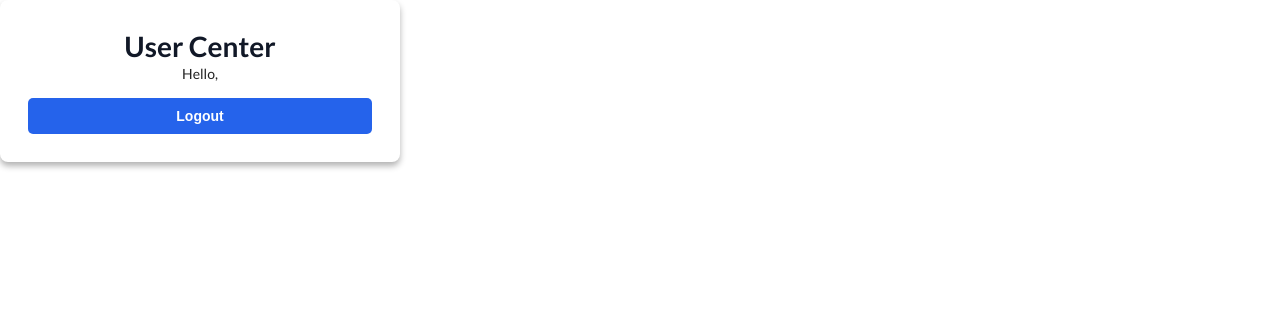
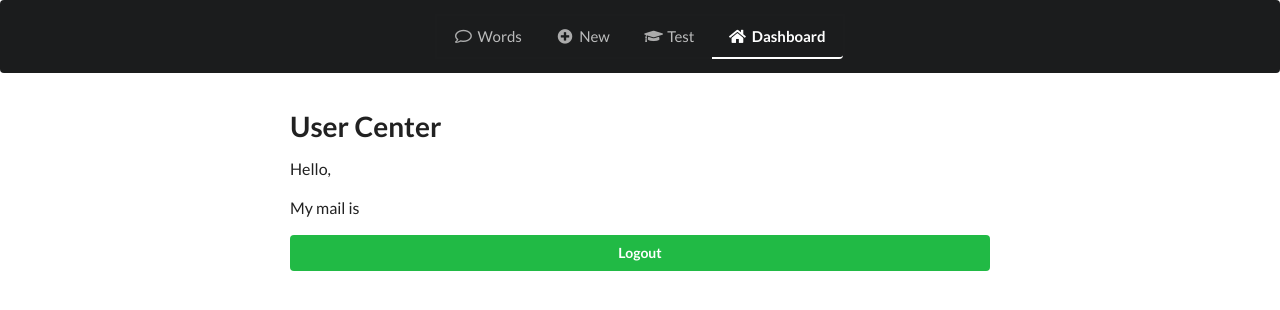
Before and after one commit to trandaine/RESTful-APIs, a Vue app in the folder front-end/: page /dashboard in a window 1280 px wide. Shown: the top 310 px of the page. Built offline with nearby package versions, Linux system fonts and the light colour scheme; no server answers; the HTML template or start-up script is replaced by a standard one.

Commit message:
Nav,Dash,Css

```diff
--- a/front-end/src/App.vue
+++ b/front-end/src/App.vue
@@ -48,32 +48,24 @@ button.ui.button {
   margin-top: 15px;
   display: block;
 }
-body123 {
-  margin: 0;
-  padding: 0;
-  font-family: 'Open Sans', sans-serif;
-  background-color: #60a5fa; /* blue-400 */
-  display: flex;
-  justify-content: center;
-  align-items: center;
-  height: 100vh;
-}
 
-/* Container for the form */
-.container {
+/* Content-box for the form */
+.content-box {
   display: flex;
   justify-content: center;
   align-items: center;
   width: 100%;
   height: 100%;
+  font-family: 'Open Sans', sans-serif;
+  background-color: #101d14;
 }
 
 /* Form Box */
 .form-box {
-  background-color: #fff;
+  background-color: #ffffff;
   padding: 2rem;
   border-radius: 8px;
-  box-shadow: 0 4px 6px rgba(0, 0, 0, 0.3);
+  box-shadow: 0 4px 6px rgba(0, 0, 0, 0.623);
   max-width: 400px;
   width: 100%;
   text-align: center;
@@ -83,7 +75,7 @@ body123 {
 .form-header h1 {
   font-size: 2rem;
   font-weight: bold;
-  color: #111827; /* gray-900 */
+  color: #111827;
   margin-bottom: 1rem;
 }
 
@@ -97,38 +89,36 @@ body123 {
   display: block;
   font-size: 0.9rem;
   margin-bottom: 0.5rem;
-  color: #374151; /* gray-700 */
-  font-weight: bold; /* Makes labels bold */
+  color: #374151;
+  font-weight: bold;
 }
 
 .form-group input {
   width: 100%;
   padding: 0.5rem;
-  border: 1px solid #d1d5db; /* gray-300 */
+  border: 1px solid #d1d5db;
   border-radius: 5px;
   font-size: 1rem;
-  color: #374151; /* gray-700 */
+  color: #374151;
   outline: none;
   box-sizing: border-box;
 }
 
 .form-group input:focus {
-  border-color: #2563eb; /* primary-600 */
-  box-shadow: 0 0 3px rgba(37, 99, 235, 0.5);
+  border-color: #21BA45;
+  box-shadow: 0 0 3px rgba(37, 235, 63, 0.5);
 }
 
-/* Error Message */
 .error-message {
   font-size: 0.9rem;
-  color: #ef4444; /* red-400 */
+  color: #ef4444;
   margin-bottom: 1rem;
 }
 
-/* Button */
 button {
   width: 100%;
   padding: 0.7rem;
-  background-color: #2563eb; /* blue-600 */
+  background-color: #4aff8f;
   color: #fff;
   font-size: 1rem;
   font-weight: 600;
@@ -139,18 +129,17 @@ button {
 }
 
 button:hover {
-  background-color: #1e3a8a; /* dark blue */
+  background-color: #21BA45;
 }
 
-/* Login Link */
 .login-link {
   margin-top: 1rem;
   font-size: 0.9rem;
-  color: #6b7280; /* gray-500 */
+  color: #6b7280;
 }
 
 .login-link a {
-  color: #2563eb; /* blue-600 */
+  color: #2563eb;
   text-decoration: none;
 }
 
@@ -158,64 +147,3 @@ button:hover {
   text-decoration: underline;
 }
 </style>
-
-
-<!-- <template>
-  <div id="app">
-    <div class="ui inverted segment navbar">
-      <div class="ui center aligned container">
-        <div class="ui large secondary inverted pointing menu compact">
-          <router-link to="/words" exact class="item">
-            <i class="comment outline icon"></i> Words
-          </router-link>
-          <router-link to="/words/new" class="item">
-            <i class="plus circle icon"></i> New
-          </router-link>
-          <router-link to="/test" class="item">
-            <i class="graduation cap icon"></i> Test
-          </router-link>
-        </div>
-      </div>
-    </div>
-
-    <div class="ui text container">
-      <div class="ui one column grid">
-        <div class="column">
-          <router-view />
-        </div>
-      </div>
-    </div>
-  </div>
-</template>
-
-<script>
-export default {
-  name: 'app'
-};
-</script>
-
-<style>
-#app > div.navbar {
-  margin-bottom: 1.5em;
-}
-.myFlash {
-  width: 250px;
-  margin: 10px;
-  position: absolute;
-  top: 50;
-  right: 0;
-}
-input {
-  width: 300px;
-}
-div.label {
-  width: 120px;
-}
-div.input {
-  margin-bottom: 10px;
-}
-button.ui.button {
-  margin-top: 15px;
-  display: block;
-}
-</style> -->
--- a/front-end/src/components/Dashboard.vue
+++ b/front-end/src/components/Dashboard.vue
@@ -1,17 +1,28 @@
 <template>
-  <div class="form-box">
-    <div class="form-header">
-      <h1>User Center</h1>
+  <div id="app">
+    <Navbar />
+    <div class="ui text container">
+    <div class="ui one column grid">
+    <div class="column">
+    <h1>User Center</h1>
+    <p>Hello, {{ user.name }}</p>
+    <p>My mail is {{ user.name }}</p>
+    <button class="positive ui button" @click="logout" >Logout</button>
     </div>
-    <p>Hello, {{ user.name }}</p>
-    <button @click="logout">Logout</button>
+    </div>
+    </div>
   </div>
 </template>
 
 <script>
 import { api } from '../helpers/helper.js';
+import Navbar from '../components/Navbar.vue';
 
 export default {
+  name: 'dashboard',
+  components: {
+    Navbar
+  },
   data() {
     return {
       user: {}
@@ -42,116 +53,3 @@ export default {
   }
 };
 </script>
-
-<!-- <style>
-/* General styles */
-body {
-  margin: 0;
-  padding: 0;
-  font-family: 'Open Sans', sans-serif;
-  background-color: #60a5fa; /* blue-400 */
-  display: flex;
-  justify-content: center;
-  align-items: center;
-  height: 100vh;
-}
-
-/* Container for the form */
-.container {
-  display: flex;
-  justify-content: center;
-  align-items: center;
-  width: 100%;
-  height: 100%;
-}
-
-/* Form Box */
-.form-box {
-  background-color: #fff;
-  padding: 2rem;
-  border-radius: 8px;
-  box-shadow: 0 4px 6px rgba(0, 0, 0, 0.3);
-  max-width: 400px;
-  width: 100%;
-  text-align: center;
-}
-
-/* Form Header */
-.form-header h1 {
-  font-size: 2rem;
-  font-weight: bold;
-  color: #111827; /* gray-900 */
-  margin-bottom: 1rem;
-}
-
-/* Form Group */
-.form-group {
-  margin-bottom: 1rem;
-  text-align: left;
-}
-
-.form-group label {
-  display: block;
-  font-size: 0.9rem;
-  margin-bottom: 0.5rem;
-  color: #374151; /* gray-700 */
-  font-weight: bold; /* Makes labels bold */
-}
-
-.form-group input {
-  width: 100%;
-  padding: 0.5rem;
-  border: 1px solid #d1d5db; /* gray-300 */
-  border-radius: 5px;
-  font-size: 1rem;
-  color: #374151; /* gray-700 */
-  outline: none;
-  box-sizing: border-box;
-}
-
-.form-group input:focus {
-  border-color: #2563eb; /* primary-600 */
-  box-shadow: 0 0 3px rgba(37, 99, 235, 0.5);
-}
-
-/* Error Message */
-.error-message {
-  font-size: 0.9rem;
-  color: #ef4444; /* red-400 */
-  margin-bottom: 1rem;
-}
-
-/* Button */
-button {
-  width: 100%;
-  padding: 0.7rem;
-  background-color: #2563eb; /* blue-600 */
-  color: #fff;
-  font-size: 1rem;
-  font-weight: 600;
-  border: none;
-  border-radius: 5px;
-  cursor: pointer;
-  transition: background-color 0.3s ease;
-}
-
-button:hover {
-  background-color: #1e3a8a; /* dark blue */
-}
-
-/* Login Link */
-.login-link {
-  margin-top: 1rem;
-  font-size: 0.9rem;
-  color: #6b7280; /* gray-500 */
-}
-
-.login-link a {
-  color: #2563eb; /* blue-600 */
-  text-decoration: none;
-}
-
-.login-link a:hover {
-  text-decoration: underline;
-}
-</style> -->
--- a/front-end/src/components/LoginForm.vue
+++ b/front-end/src/components/LoginForm.vue
@@ -1,5 +1,5 @@
 <template>
-  <div class="container">
+  <div class="content-box">
     <div class="form-box">
       <div class="form-header">
         <h1>Login</h1>
@@ -13,7 +13,8 @@
           <label for="password">Password:</label>
           <input type="password" id="password" placeholder="••••••••" v-model="password" required/>
         </div>
-        <button type="submit">Login</button>
+        <!-- <button type="submit">Login</button> -->
+        <button class="positive ui button" type="submit" >Login</button>
         <p v-if="errorMessage" class="error-message">{{ errorMessage }}</p>
         <p>Don't have an account? <router-link to="/register">Register</router-link></p>
       </form>
--- a/front-end/src/components/Navbar.vue
+++ b/front-end/src/components/Navbar.vue
@@ -11,6 +11,9 @@
           </router-link>
           <router-link to="/test" class="item">
             <i class="graduation cap icon"></i> Test
+          </router-link>
+          <router-link to="/dashboard" class="item">
+            <i class="home cap icon"></i> Dashboard
           </router-link>
         </div>
       </div>
--- a/front-end/src/components/RegisterForm.vue
+++ b/front-end/src/components/RegisterForm.vue
@@ -1,5 +1,5 @@
 <template>
-    <div class="container">
+    <div class="content-box">
       <div class="form-box">
         <div class="form-header">
           <h1>Register</h1>
@@ -17,7 +17,8 @@
           <label for="password">Password:</label>
           <input type="password" id="password" placeholder="••••••••" v-model="password" required>
         </div>
-        <button type="submit">Register</button>
+        <!-- <button type="submit">Register</button> -->
+        <button class="positive ui button" type="submit" >Register</button>
         <p v-if="errorMessage" class="error-message">{{ errorMessage }}</p>
         <p>Already have an account? <router-link to="/login">Login</router-link></p>
       </form>
@@ -62,117 +63,3 @@ import { api } from '../helpers/helper.js';
     }
   };
 </script>
-
-
-<!-- <style>
-/* General styles */
-body {
-  margin: 0;
-  padding: 0;
-  font-family: 'Open Sans', sans-serif;
-  background-color: #60a5fa; /* blue-400 */
-  display: flex;
-  justify-content: center;
-  align-items: center;
-  height: 100vh;
-}
-
-/* Container for the form */
-.container {
-  display: flex;
-  justify-content: center;
-  align-items: center;
-  width: 100%;
-  height: 100%;
-}
-
-/* Form Box */
-.form-box {
-  background-color: #fff;
-  padding: 2rem;
-  border-radius: 8px;
-  box-shadow: 0 4px 6px rgba(0, 0, 0, 0.3);
-  max-width: 400px;
-  width: 100%;
-  text-align: center;
-}
-
-/* Form Header */
-.form-header h1 {
-  font-size: 2rem;
-  font-weight: bold;
-  color: #111827; /* gray-900 */
-  margin-bottom: 1rem;
-}
-
-/* Form Group */
-.form-group {
-  margin-bottom: 1rem;
-  text-align: left;
-}
-
-.form-group label {
-  display: block;
-  font-size: 0.9rem;
-  margin-bottom: 0.5rem;
-  color: #374151; /* gray-700 */
-  font-weight: bold; /* Makes labels bold */
-}
-
-.form-group input {
-  width: 100%;
-  padding: 0.5rem;
-  border: 1px solid #d1d5db; /* gray-300 */
-  border-radius: 5px;
-  font-size: 1rem;
-  color: #374151; /* gray-700 */
-  outline: none;
-  box-sizing: border-box;
-}
-
-.form-group input:focus {
-  border-color: #2563eb; /* primary-600 */
-  box-shadow: 0 0 3px rgba(37, 99, 235, 0.5);
-}
-
-/* Error Message */
-.error-message {
-  font-size: 0.9rem;
-  color: #ef4444; /* red-400 */
-  margin-bottom: 1rem;
-}
-
-/* Button */
-button {
-  width: 100%;
-  padding: 0.7rem;
-  background-color: #2563eb; /* blue-600 */
-  color: #fff;
-  font-size: 1rem;
-  font-weight: 600;
-  border: none;
-  border-radius: 5px;
-  cursor: pointer;
-  transition: background-color 0.3s ease;
-}
-
-button:hover {
-  background-color: #1e3a8a; /* dark blue */
-}
-
-/* Login Link */
-.login-link {
-  margin-top: 1rem;
-  font-size: 0.9rem;
-  color: #6b7280; /* gray-500 */
-}
-
-.login-link a {
-  color: #2563eb; /* blue-600 */
-  text-decoration: none;
-}
-
-.login-link a:hover {
-  text-decoration: underline;
-}
-</style> -->
--- a/front-end/src/router.js
+++ b/front-end/src/router.js
@@ -21,6 +21,7 @@ export default new Router({
     routes: [
         {
             path: '/dashboard',
+            name: 'dashboard',
             component: Dashboard
         },
         {
--- a/front-end/src/views/Test.vue
+++ b/front-end/src/views/Test.vue
@@ -1,6 +1,9 @@
 <template>
-    <div>
+  <div id="app">
     <Navbar />
+    <div class="ui text container">
+    <div class="ui one column grid">
+    <div class="column">
     <h1>Test</h1>
 
     <div v-if="words.length < 5">
@@ -8,6 +11,9 @@
     </div>
     <div v-else>
       <vocab-test :words="words"></vocab-test>
+    </div>
+    </div>
+    </div>
     </div>
   </div>
 </template>
--- a/front-end/src/views/Words.vue
+++ b/front-end/src/views/Words.vue
@@ -1,11 +1,9 @@
 <template>
   <div id="app">
     <Navbar />
-    <div>
     <div class="ui text container">
     <div class="ui one column grid">
     <div class="column">
-      <!-- <Navbar /> -->
     <h1>Words</h1>
     <table id="words" class="ui celled compact table">
       <thead>
@@ -26,7 +24,6 @@
         <a :href="`/words/${word._id}`">Destroy</a></td>
       </tr>
     </table>
-    </div>
     </div>
     </div>
     </div>
```
Also changed, not shown: front-end/src/views/Edit.vue (+7 -3 lines), front-end/src/views/New.vue (+9 -3 lines), front-end/src/views/Show.vue (+14 -0 lines). Lines whose indentation alone changed are shown as unchanged.
